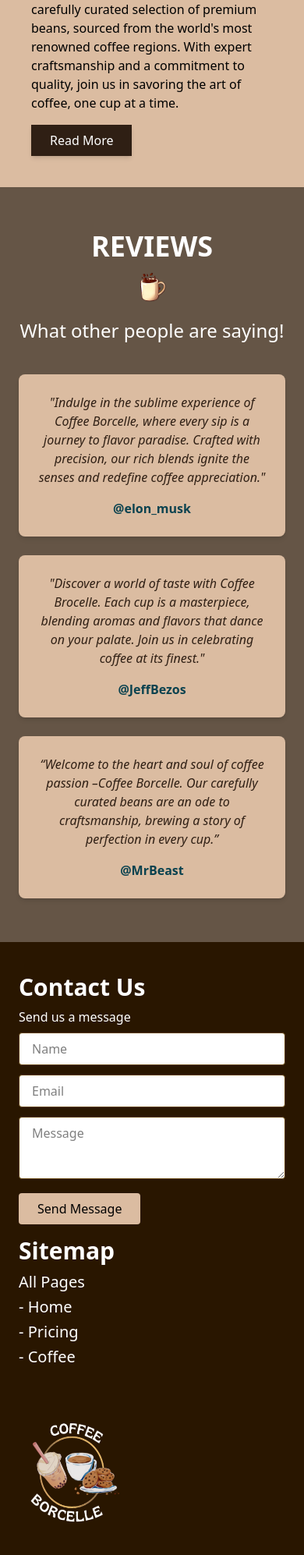
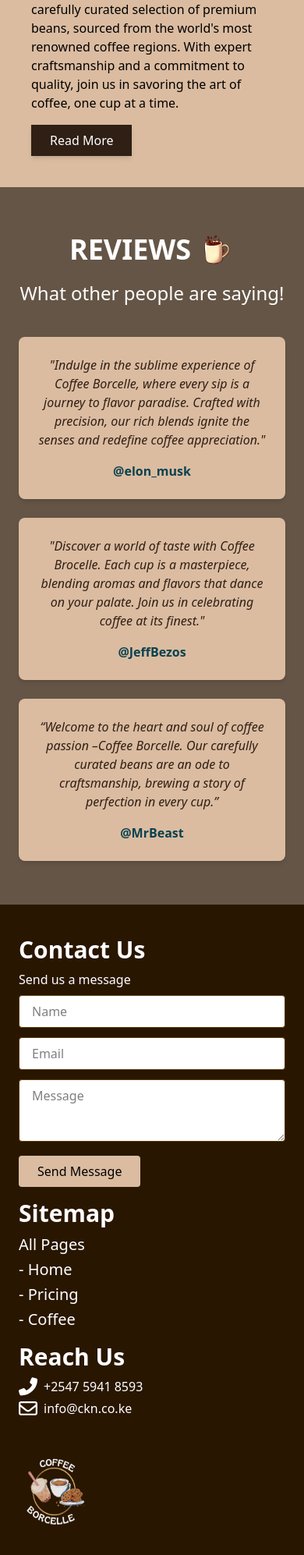
Before and after one commit to 7442charles/COFFEE-BORCELLE, a plain HTML site: page index.html in a window 390 px wide. Shown: the part 1135-3129 px from the top of the page at 78% size. Drawn offline with nearby package versions, Linux system fonts and the light colour scheme; a web font is replaced by a local one.

Commit message:
DONE & DUSTED

```diff
--- a/index.html
+++ b/index.html
@@ -53,10 +53,11 @@
 </head>
 <body>
     <!-- Hero Section -->
-    <section class="relative h-[70vh] bg-[#2F1F14] flex items-center justify-center ">
-
-        <!-- Logo in the top-left -->
-        <img src="Assets/images/logo.png" alt="Logo" class="absolute top-10 left-10 h-40">
+    <section class="relative h-[70vh] bg-[#2F1F14] flex items-center justify-center">
+      <img src="Assets/images/logo.png" alt="Logo"
+           class="absolute top-5 left-5 h-32
+                  md:top-10 md:left-20
+                  sm:top-0 sm:left-2 sm:h-32">
 
       <!-- Text Content -->
       <div class="text-left text-white max-w-lg">
@@ -66,7 +67,6 @@
           </h2>
       </div>
 
-        <!-- Right Image Covering Section Height -->
       <img src="Assets/images/Coffee_left.png" alt="Coffee"
            class="absolute right-0 top-0 h-full object-cover">
     </section>
@@ -101,10 +101,11 @@
       <div class="container mx-auto text-center">
 
           <!-- Reviews Heading with Image -->
-          <div class="flex flex-col md:flex-row items-center justify-center gap-2 mb-4">
+          <div class="flex flex-row items-center justify-center gap-2 mb-4">
             <h1 class="text-4xl font-bold text-white">REVIEWS</h1>
             <img src="Assets/images/small_coffee.png" alt="Review Icon" class="h-12 w-12">
           </div>
+
 
           <!-- Subheading -->
           <h2 class="text-2xl text-white mb-10">What other people are saying!</h2>
@@ -171,21 +172,22 @@
           </div>
 
           <!-- Right Column - Company Info -->
-          <div class="flex-1">
-              <img src="Assets/images/footer_logo.png" alt="Company Logo" class="w-60 h-60">
+          <div class="flex-1 text-left">
+            <h2 class="text-3xl font-[700] mb-2">Reach Us</h2>
             <p class="flex items-center gap-2">
-                  <img src="Assets/images/phone.svg" alt="Phone Number" srcset="" class="w-6 h-6 text-3xl">
+                <img src="Assets/images/phone.svg" alt="Phone Number" class="w-6 h-6">
                 +2547 5941 8593
             </p>
             <p class="flex items-center gap-2 mt-1 font-inter">
-                  <img src="Assets/images/email.svg" alt="Email" srcset="" class="w-6 h-6">
+                <img src="Assets/images/email.svg" alt="Email" class="w-6 h-6">
                 info@ckn.co.ke
             </p>
+
+            <!-- Left-aligned Image Below Contact Details -->
+            <img src="Assets/images/footer_logo.png" alt="Company Logo" class="w-40 h-40 mt-4">
           </div>
-
       </div>
     </footer>
-
 
     <!-- Footer Credits -->
     <div class="bg-[#DBBCA1] text-center py-3">
```
Also changed, not shown: 1 other file. Lines whose indentation alone changed are shown as unchanged.
